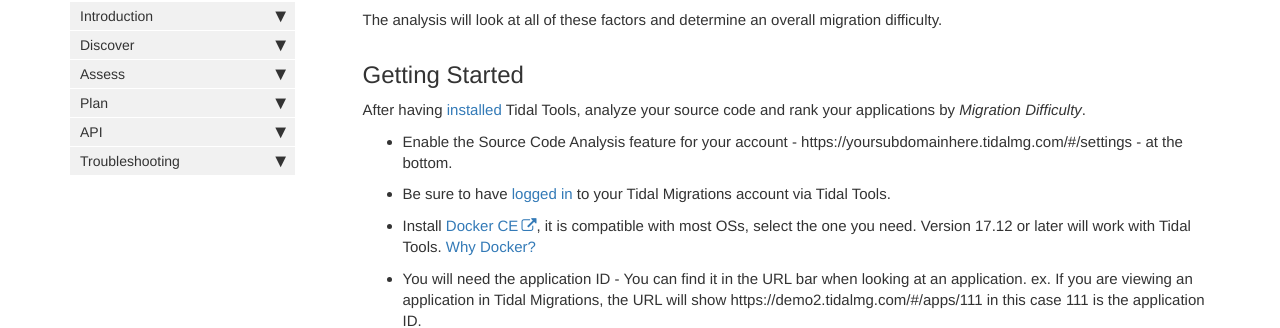
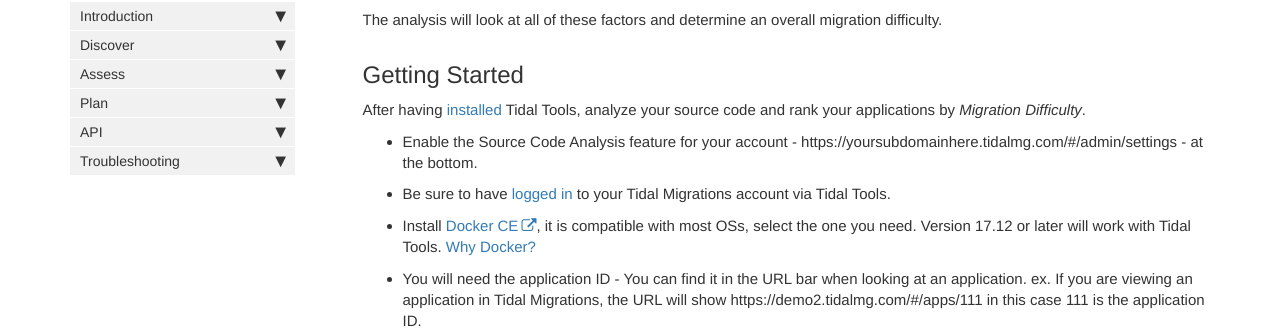
Before and after one commit to tidalmigrations/tidalmigrations.github.io, a Jekyll site: the page built from pages/tidal tools/sourcecode.md, in a window 1280 px wide and 900 px high, scrolled down 1133 px. Shown: the part 127-455 px from the top of the window. Built offline with Jekyll 4.4.1, drawn with Linux system fonts in a browser that asks for light colours; nearby versions of some CDN libraries; comment, search, counter and statistics services are not loaded; part of the change alters nothing that is shown.

Commit message:
Correct example link

```diff
--- a/pages/tidal tools/sourcecode.md
+++ b/pages/tidal tools/sourcecode.md
@@ -44,7 +44,7 @@ The analysis will look at all of these factors and determine an overall migratio
 
 After having [installed](tidal-tools.html#install) Tidal Tools,  analyze your source code and rank your applications by *Migration Difficulty*.
 
-- Enable the Source Code Analysis feature for your account - https://yoursubdomainhere.tidalmg.com/#/settings - at the bottom.
+- Enable the Source Code Analysis feature for your account - https://yoursubdomainhere.tidalmg.com/#/admin/settings - at the bottom.
 - Be sure to have [logged in](tidal-tools.html#login) to your Tidal Migrations account via Tidal Tools.
 - Install [Docker CE](https://docs.docker.com/v17.12/install/), it is compatible with most OSs, select the one you need. Version 17.12 or later will work with Tidal Tools. [Why Docker?](#why-docker)
 - You will need the application ID - You can find it in the URL bar when looking at an application. ex. If you are viewing an application in Tidal Migrations, the URL will show https://demo2.tidalmg.com/#/apps/111 in this case 111 is the application ID.
```
